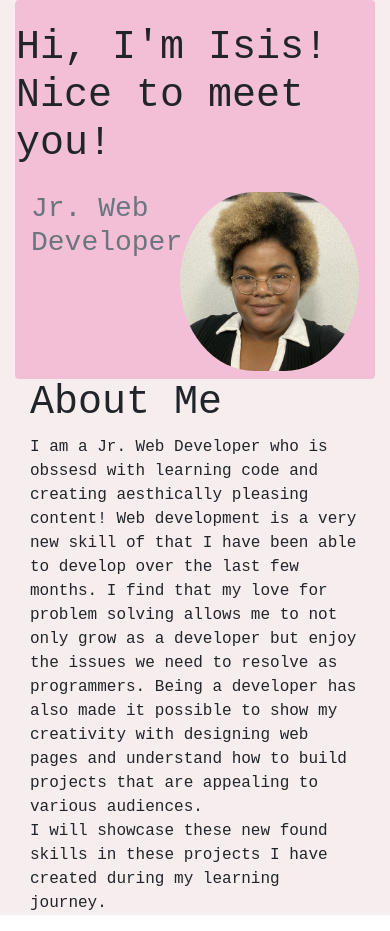
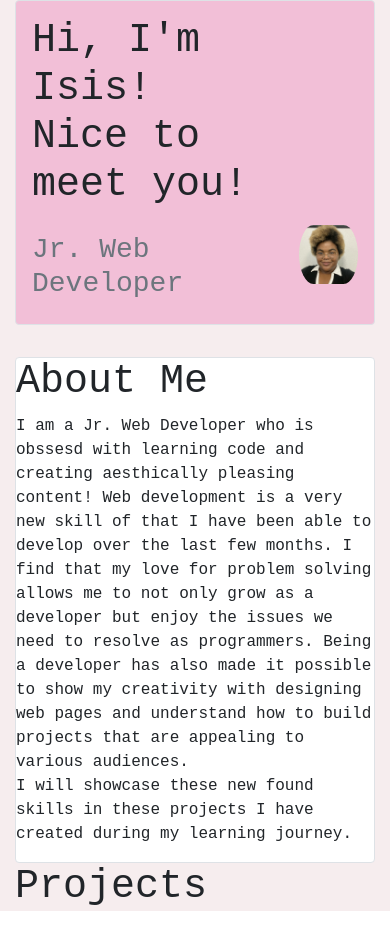
Before and after one commit to IsisRobbs/Official-Web-Portfolio, a plain HTML site: page index.html in a window 390 px wide. Drawn offline with nearby package versions, Linux system fonts and the light colour scheme.

Commit message:
Fixed spacing and page responsiveness for about me

```diff
--- a/index.html
+++ b/index.html
@@ -10,17 +10,17 @@
 </head>
 <body>
     <div class="container-fluid" style="background-color: #f6edee; font-family:'Courier New', Courier, monospace">
-    <header class="wrapper jumbotron rounded justify-content-center py-2 mb-0" style="background-color:#f2bfd7">
+    <header class="wrapper jumbotron border rounded justify-content-center py-2" style="background-color:#f2bfd7">
         <div class="row">
-        <h1 class="py-3 col-9-lg">Hi, I'm Isis! Nice to meet you!
+        <h1 class="py-2 col-9 col-6-sm ">Hi, I'm Isis! Nice to meet you!
         </h1>
-        <h3 class="col-9-lg col-5 text-muted" style=""> Jr. Web Developer
+        <h3 class="col-9 col-4-sm py-2 text-muted" style=""> Jr. Web Developer
         </h3>
-        <img class="col-3-lg col-7 rounded-pill" src="assets/images/profile-pic-2.png">
+        <img class="col-3 col-6-sm py-0 rounded-pill h-100" src="assets/images/profile-pic-2.png">
     </div>
     </header>
     </header>
-    <div class="col">
+    <div class="bg-white border rounded">
         <h1>About Me</h1>
        <p>
        I am a Jr. Web Developer who is obssesd with learning code and creating aesthically pleasing content!
@@ -30,8 +30,9 @@
        web pages and understand how to build projects that are appealing to various audiences.<br>I will showcase these new found
        skills in these projects I have created during my learning journey.
        </p>
+    </div>
+    <h1>Projects</h1>
 
-    </div>
     </div>
 </body>
 
```
